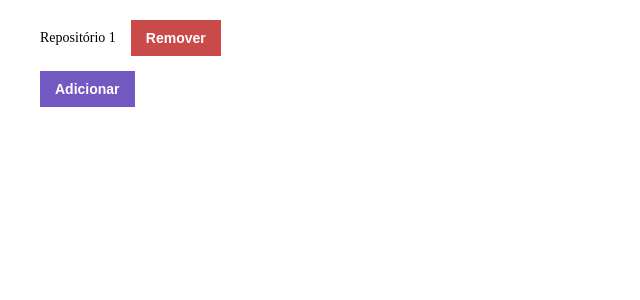
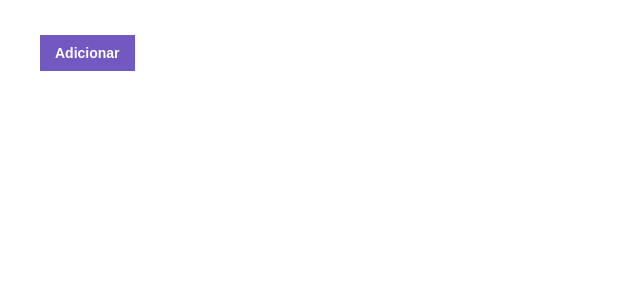
Before and after one commit to RenanGarcia/bootcamp-gostack-desafio003-conceitos-reactjs, a React (Create React App) app: page / in a window 1280 px wide. Shown: the top 300 px of the page, without its empty margins (0-640 px from the left). Built offline with nearby package versions, Linux system fonts and the light colour scheme.

Commit message:
Component creation of repositories list item

```diff
--- a/src/App.js
+++ b/src/App.js
@@ -1,8 +1,10 @@
-import React from "react";
+import React, { useState, useEffect } from "react";
 
+import Repository from "./Repository";
 import "./styles.css";
 
 function App() {
+  const [repositories, setRepositories] = useState([]);
   async function handleAddRepository() {
     // TODO
   }
@@ -14,13 +16,13 @@ function App() {
   return (
     <div>
       <ul data-testid="repository-list">
-        <li>
-          Repositório 1
-
-          <button onClick={() => handleRemoveRepository(1)}>
-            Remover
-          </button>
-        </li>
+        {repositories.map(({ id, title }) => (
+          <Repository
+            key={`repository-list_${id}`}
+            title={title}
+            onRemove={() => handleRemoveRepository(id)}
+          />
+        ))}
       </ul>
 
       <button onClick={handleAddRepository}>Adicionar</button>
--- /dev/null
+++ b/src/Repository.js
@@ -0,0 +1,14 @@
+import React from "react";
+
+// import { Container } from './styles';
+
+function Repository({ title, onRemove }) {
+  return (
+    <li>
+      {title}
+      <button onClick={onRemove}>Remover</button>
+    </li>
+  );
+}
+
+export default Repository;
```
